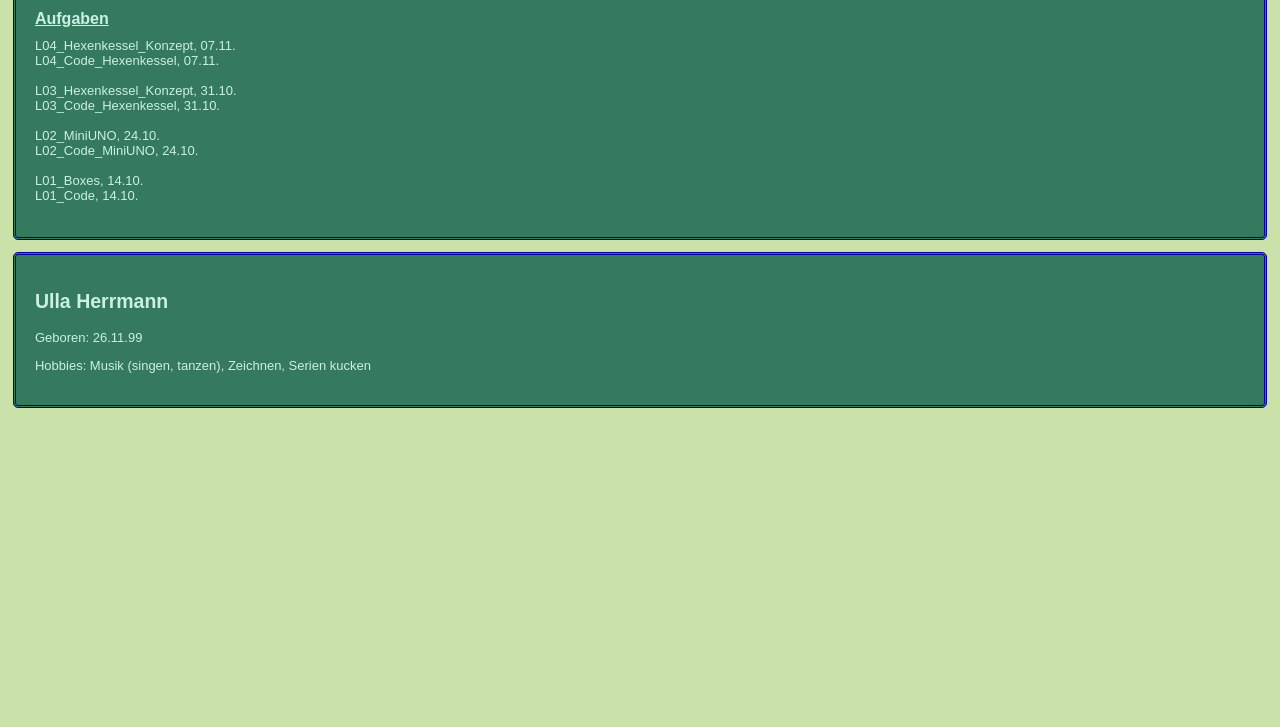
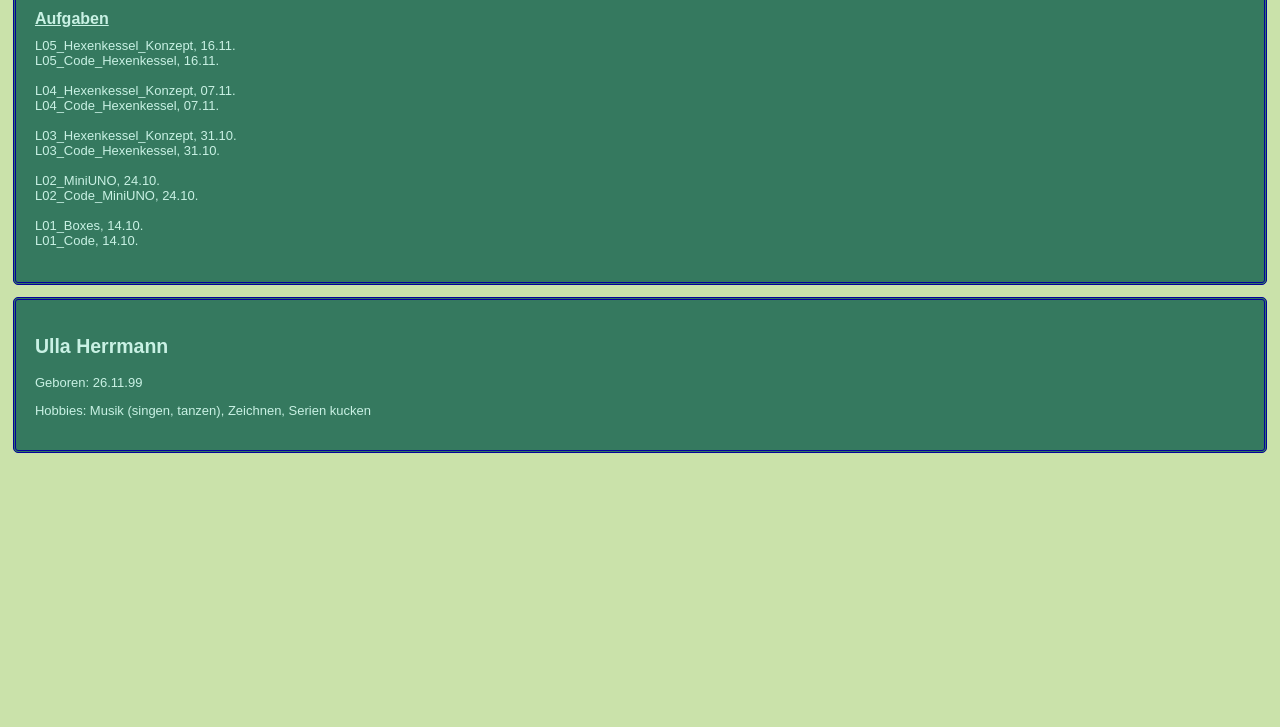
Before and after one commit to Lum7n/EIA2-WS2020-21, a plain HTML site: page Steckbrief/steckbrief.htm in a window 1280 px wide. Shown: the part 73-800 px from the top of the page. Drawn offline with Linux system fonts and the light colour scheme.

Commit message:
Add files via upload

```diff
--- a/Steckbrief/steckbrief.htm
+++ b/Steckbrief/steckbrief.htm
@@ -64,6 +64,11 @@
 			<br/>
 			<h1>Aufgaben</h1>
 			<!-- Format: Aufgabenbezeichnung, Datum -->
+			<a target="_blank" href="https://lum7n.github.io/EIA2-WS2020-21/Aufgaben/L05_Client/L05_Hexenkessel_Konzept.pdf">L05_Hexenkessel_Konzept, 16.11.</a>
+			<br>
+			<a target="_blank" href="https://lum7n.github.io/EIA2-WS2020-21/Aufgaben/L05_Client/Index.html">L05_Code_Hexenkessel, 16.11.</a>
+			<br/>
+			<br/>
 			<a target="_blank" href="https://lum7n.github.io/EIA2-WS2020-21/Aufgaben/L04_DataStructures/L04_Hexenkessel_Konzept.pdf">L04_Hexenkessel_Konzept, 07.11.</a>
 			<br>
 			<a target="_blank" href="https://lum7n.github.io/EIA2-WS2020-21/Aufgaben/L04_DataStructures/Index.html">L04_Code_Hexenkessel, 07.11.</a>
```
